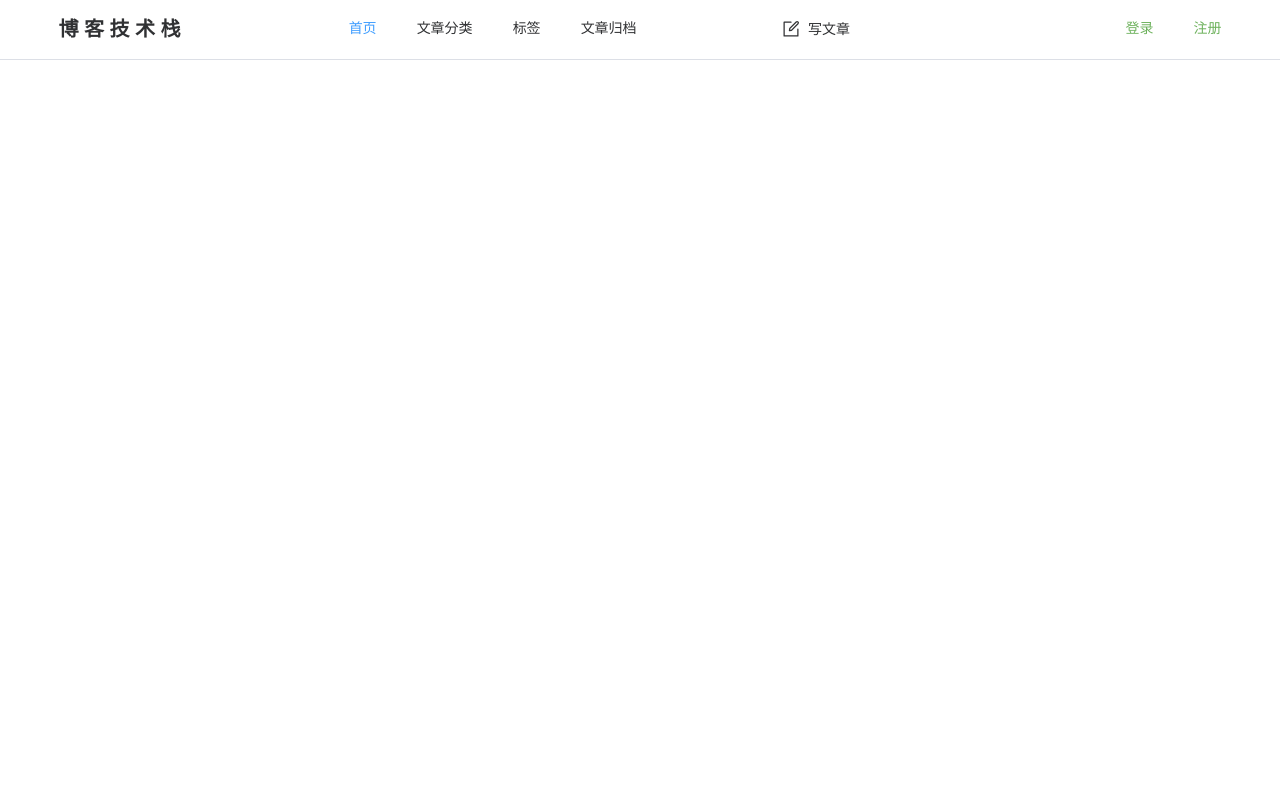
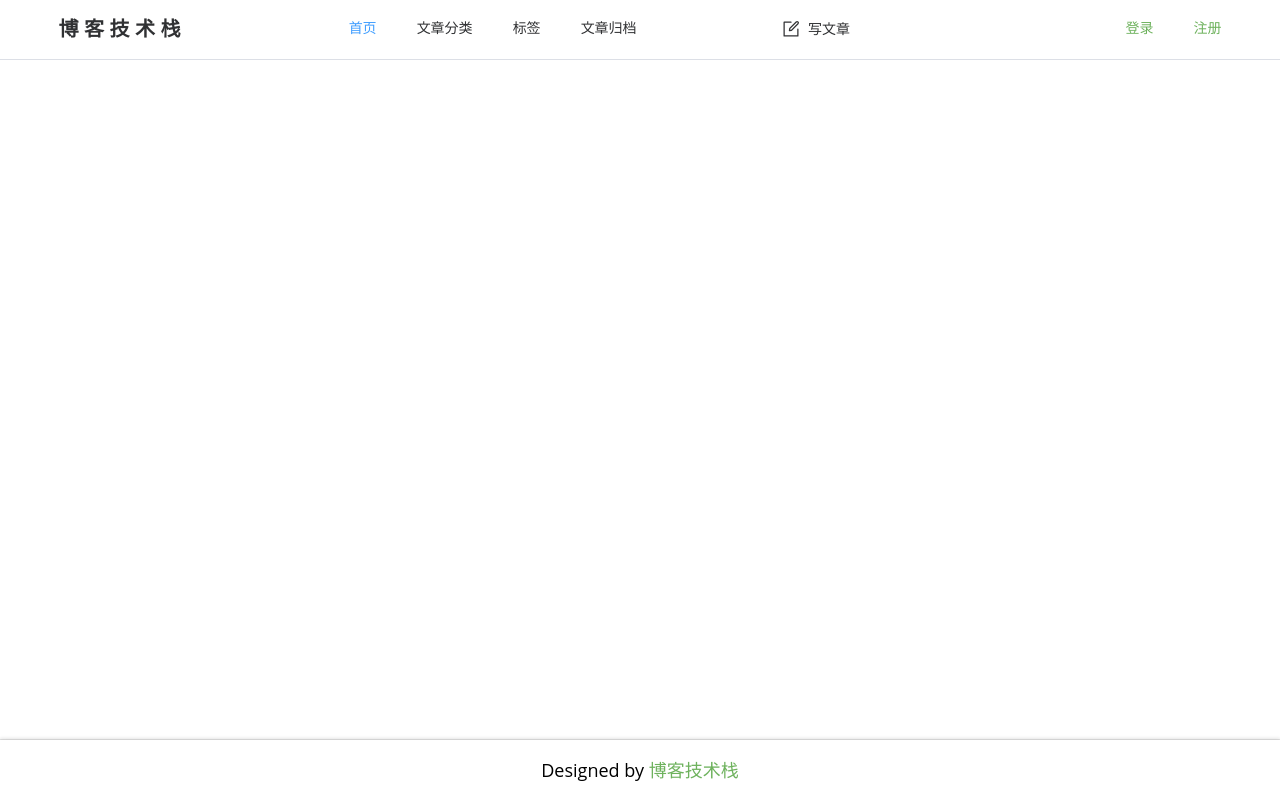
Before and after one commit to hismeyy/my-blog-project, a Vue app in the folder blog-web/: page /home in a window 1280 px wide. Built offline with nearby package versions, Linux system fonts and the light colour scheme.

Commit message:
新增底部栏

```diff
--- /dev/null
+++ b/blog-web/src/components/fooder/BaseFooter.vue
@@ -0,0 +1,49 @@
+<template>
+  <el-footer class="me-area">
+    <div class="me-footer">
+      <p>Designed by
+        <strong>
+          <router-link to="/" class="me-login-design-color">博客技术栈</router-link>
+        </strong>
+      </p>
+    </div>
+  </el-footer>
+
+</template>
+
+<script>
+export default {
+  name: 'BaseFooter',
+  data() {
+    return {}
+  },
+  methods: {},
+  mounted() {
+  }
+}
+</script>
+
+<style>
+
+.el-footer {
+  min-width: 100%;
+  box-shadow: 0 -2px 3px hsla(0, 0%, 7%, .1), 0 0 0 1px hsla(0, 0%, 7%, .1);
+  position: absolute;
+  bottom: 0;
+  left: 0;
+  z-index: 1024;
+}
+
+.me-footer {
+  text-align: center;
+  line-height: 60px;
+  font-family: 'Open Sans', sans-serif;
+  font-size: 18px;
+
+}
+
+.me-login-design-color {
+  color: #6eb25d !important;
+}
+
+</style>
--- a/blog-web/src/views/HomePage.vue
+++ b/blog-web/src/views/HomePage.vue
@@ -1,15 +1,18 @@
 <template>
   <div id="home">
     <base-header/>
+    <base-footer />
   </div>
 </template>
 
 <script>
 import baseHeader from "@/components/header/BaseHeader.vue";
+import baseFooter from "@/components/fooder/BaseFooter.vue";
 export default {
   name: "HomePage",
   components:{
-    'base-header': baseHeader
+    'base-header': baseHeader,
+    'base-footer': baseFooter
   }
 }
 </script>
```
